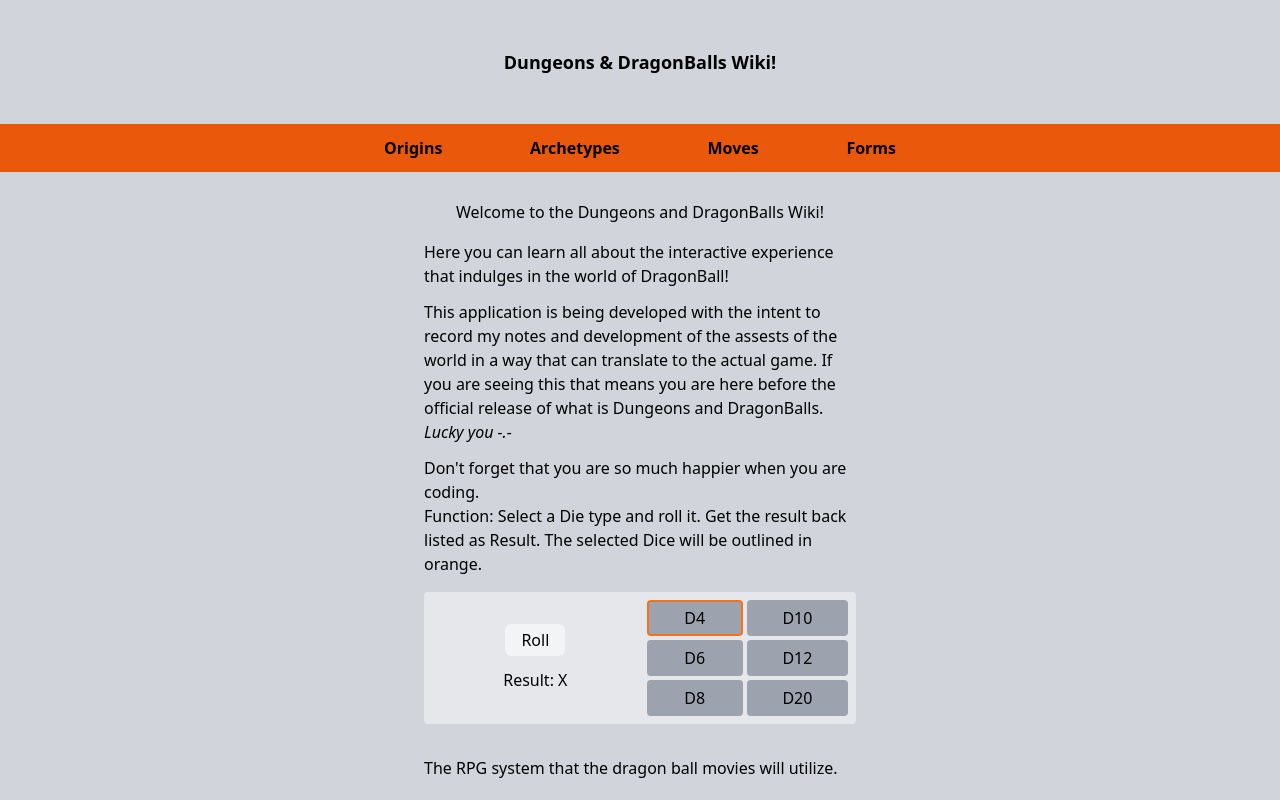
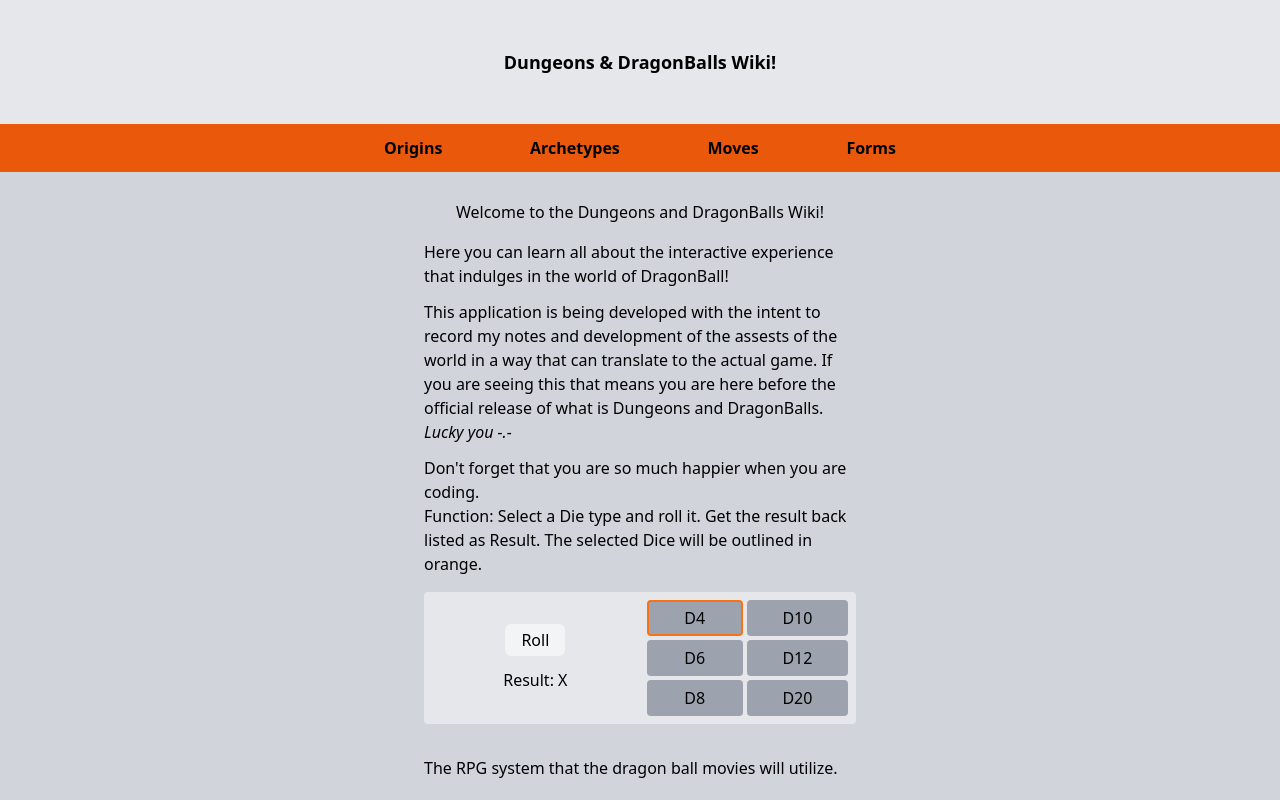
Before and after one commit to KylePep/ddbwiki, a Next.js app: page / in a window 1280 px wide. Shown: the top 800 px of the page. Built offline with nearby package versions, Linux system fonts and the light colour scheme.

Commit message:
Nav component sticky

```diff
--- a/app/layout.tsx
+++ b/app/layout.tsx
@@ -17,8 +17,8 @@ export default function RootLayout({
 }>) {
   return (
 <html lang="en">
-  <body className="flex flex-col min-h-screen bg-gray-300">
-    <Nav/>
+  <body className="relative flex flex-col min-h-screen bg-gray-300">
+    <Nav />
     <div className="flex-grow mx-4 md:mx-48 xl:mx-96 px-10 overflow-y-auto">
       {children}
     </div>
--- a/app/nav/Nav.tsx
+++ b/app/nav/Nav.tsx
@@ -9,8 +9,8 @@ export default function Nav() {
   const pathName = usePathname()
 
   return (
-    <nav>
-      <div className="flex flex-col items-center py-12 text-lg font-black">
+    <nav className='sticky top-0 z-50'>
+      <div className="flex flex-col items-center py-12 text-lg font-black bg-gray-200">
         <Link href={"/"}>
         Dungeons & DragonBalls Wiki!
         </Link>
```
